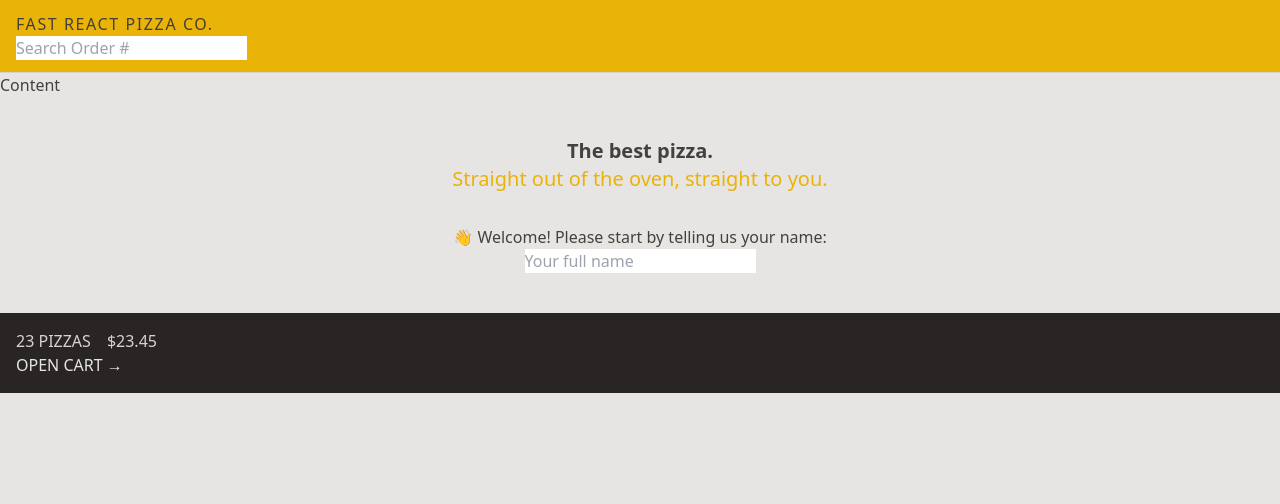
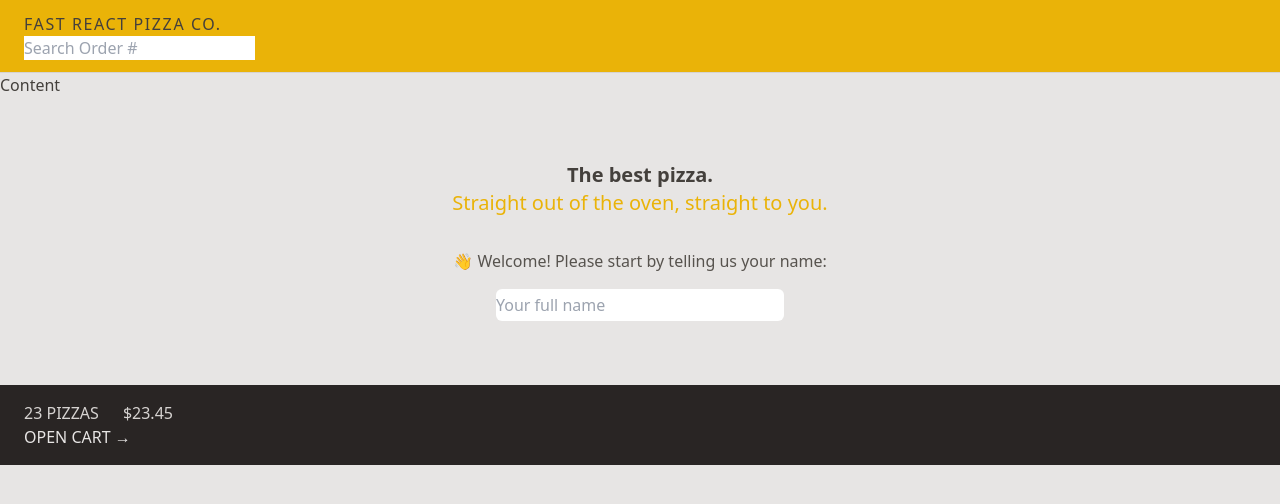
Before and after one commit to Nkusibeni23/Pizza-website, a React (Vite) app: page / in a window 1280 px wide. Shown: the top 504 px of the page. Built offline with nearby package versions, Linux system fonts and the light colour scheme.

Commit message:
Responsive Design

```diff
--- a/src/features/cart/CartOverview.jsx
+++ b/src/features/cart/CartOverview.jsx
@@ -2,8 +2,8 @@
 
 function CartOverview() {
   return (
-    <div className="bg-stone-800 p-4 uppercase text-stone-200">
-      <p className=" space-x-4 text-stone-300">
+    <div className="bg-stone-800 px-4 py-4 uppercase text-stone-200 text-sm md:text-base  sm:px-6">
+      <p className=" space-x-4 text-stone-300 sm:space-x-6">
         <span>23 pizzas</span>
         <span>$23.45</span>
       </p>
--- a/src/features/user/CreateUser.jsx
+++ b/src/features/user/CreateUser.jsx
@@ -9,13 +9,16 @@
 
   return (
     <form onSubmit={handleSubmit}>
-      <p>👋 Welcome! Please start by telling us your name:</p>
+      <p className='mb-4 text-sm text-stone-600 md:text-base'>👋 Welcome! Please start by telling us your name:</p>
 
       <input
         type="text"
         placeholder="Your full name"
         value={username}
-        onChange={(e) => setUsername(e.target.value)}
+        onChange={(e) => setUsername(e.target.value)
+        }
+        required
+        className="w-72 h-8 rounded-md"
       />
 
       {username !== '' && (
--- a/src/ui/Header.jsx
+++ b/src/ui/Header.jsx
@@ -4,7 +4,7 @@
 
 export default function Header() {
   return (
-    <header className="border-b border-stone-300 bg-yellow-500 px-4 py-3 uppercase">
+    <header className="border-b border-stone-300 bg-yellow-500 px-4 py-3 uppercase sm:px-6">
       <Link to="/" className="uppercase tracking-widest">
         Fast React Pizza Co.
       </Link>
--- a/src/ui/Home.jsx
+++ b/src/ui/Home.jsx
@@ -2,7 +2,7 @@
 
 function Home() {
   return (
-    <div className="my-10 text-center">
+    <div className="my-10 text-center sm:my-16">
       <h1 className="mb-8 text-xl font-semibold">
         The best pizza.
         <br />
```
